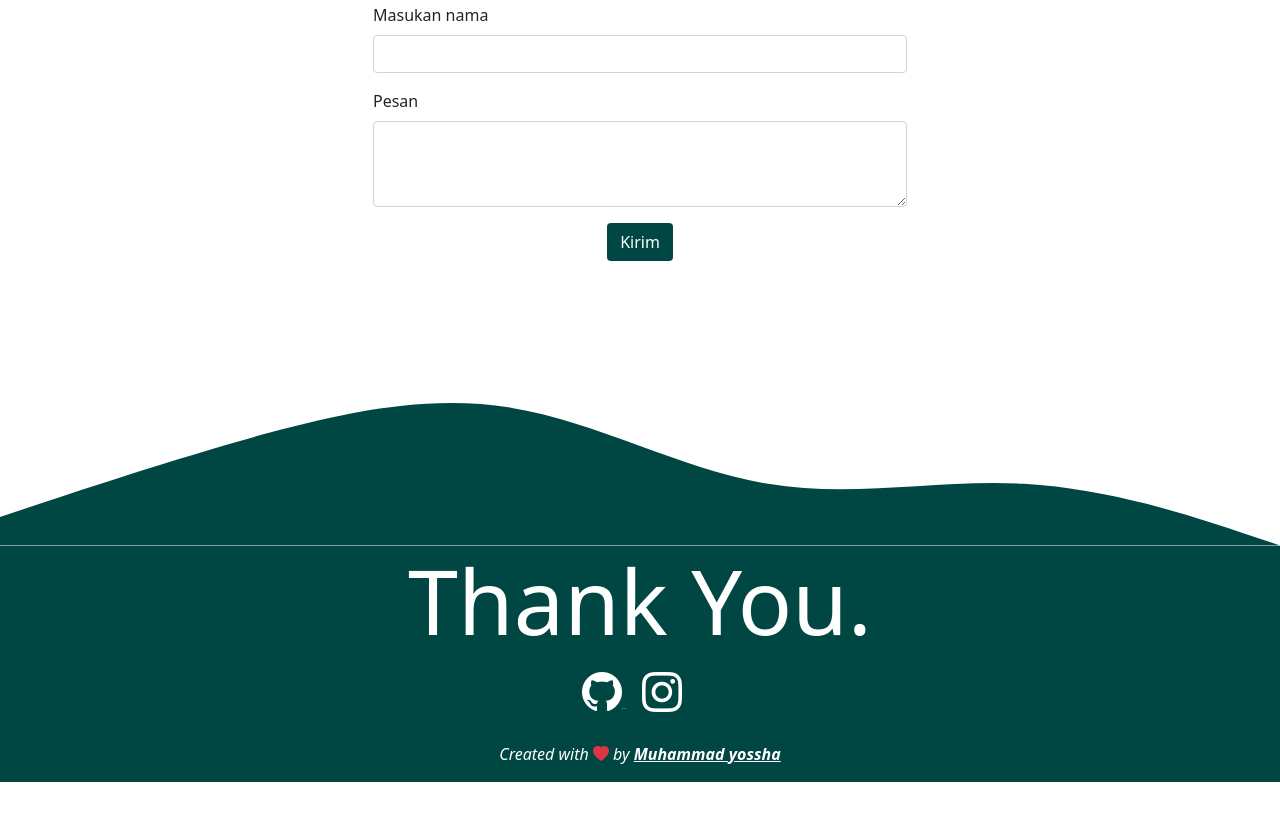
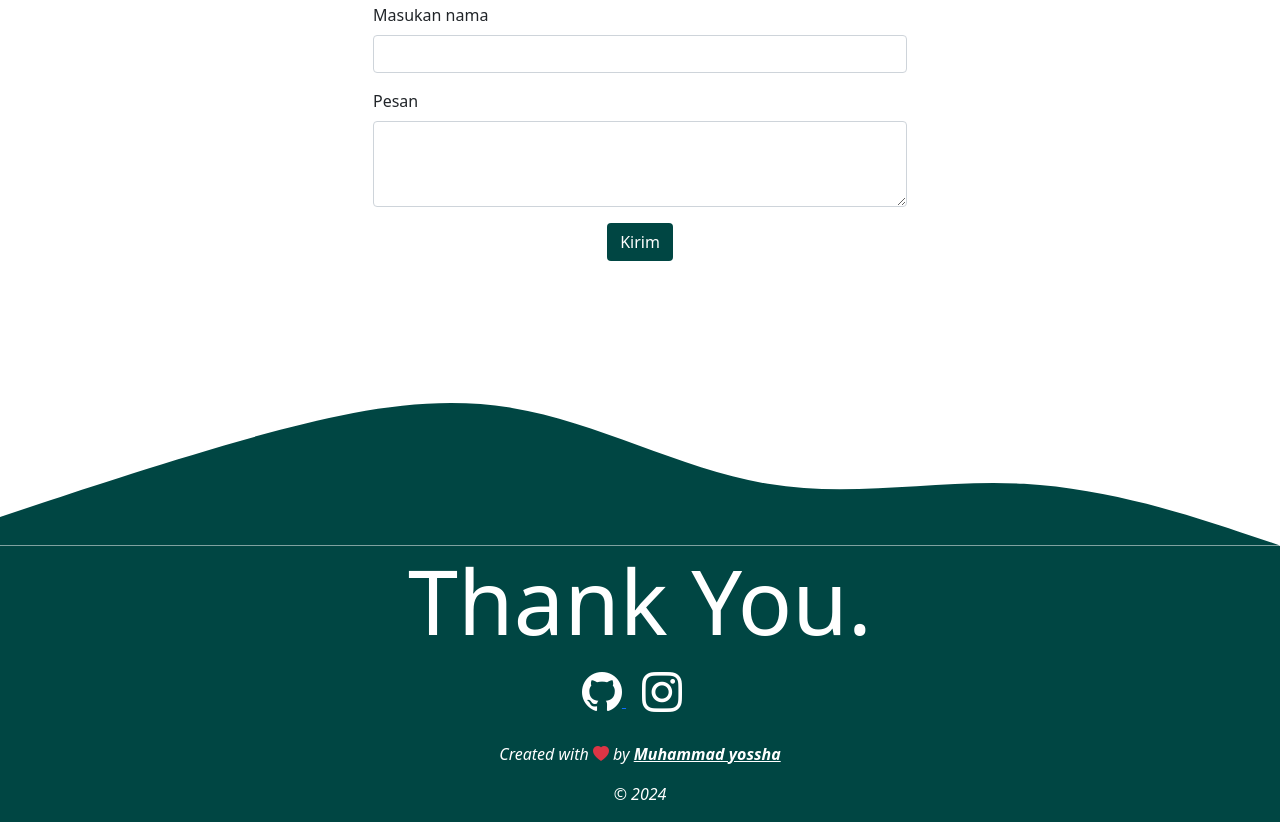
Before and after one commit to SepuluhEnamX6/SepuluhEnamX6.github.io, a plain HTML site: page index.html in a window 1280 px wide. Shown: the part 6765-7587 px from the top of the page. Before the commit the page ends 7547 px from the top, so only its background shows below. Drawn offline with nearby package versions, Linux system fonts and the light colour scheme.

Commit message:
Update index.html

```diff
--- a/index.html
+++ b/index.html
@@ -459,7 +459,8 @@
     </div>
     <i>
   <p>Created with <i class="bi bi-heart-fill text-danger"></i> by <a href="https://www.instagram.com/yossha_my/" class="text-white fw-bold">Muhammad yossha</a></p>
-</i>
+  <p>&copy; 2024</p>
+    </i>
 </footer>
 <!--end footer-->
 <!----
```
